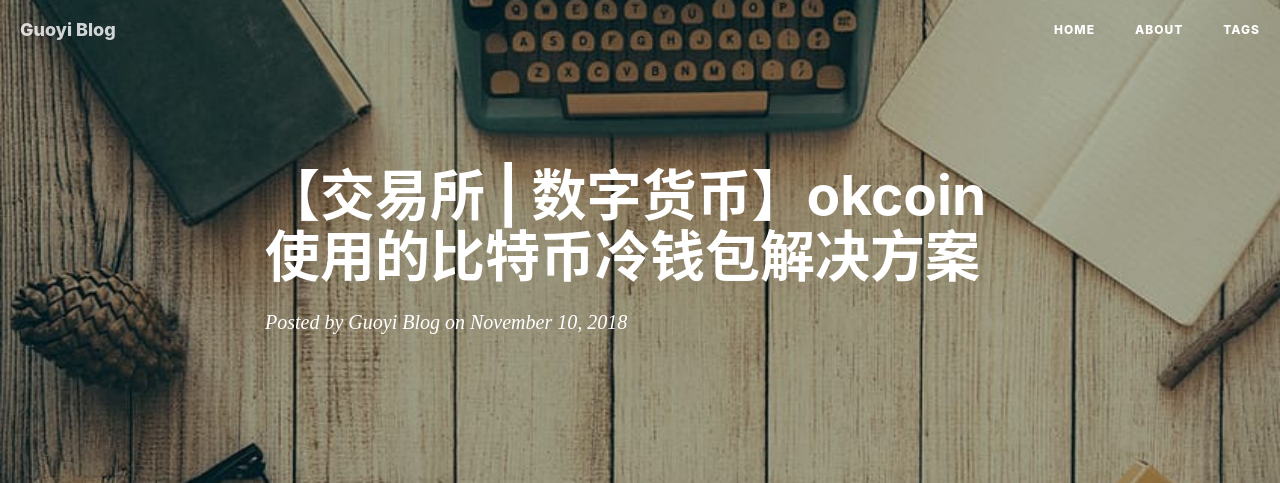
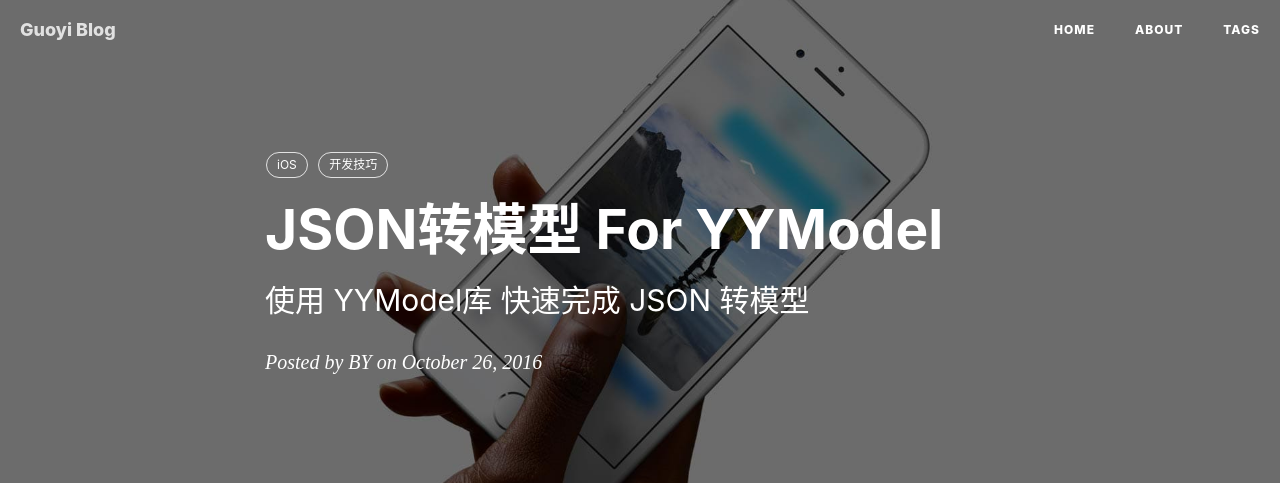
Before and after one commit to GuoyiZhang/GuoyiZhang.github.io, a Jekyll site: the page built from _posts/2018-11-10-【交易所 | 数字货币】OKCoin使用的比特币冷钱包解决方案.md, in a window 1280 px wide. Shown: the top 483 px of the page. Built offline with Jekyll 4.4.1, drawn with Linux system fonts in a browser that asks for light colours; nearby versions of some CDN libraries; our own code applies the rules of GitHub Pages for plain Markdown files; comment, search, counter and statistics services are not loaded; some of the changed text lies outside the part shown; grey boxes are pictures that could not be loaded.

Commit message:
Update 2018-11-10-【交易所 | 数字货币】OKCoin使用的比特币冷钱包解决方案.md

```diff
--- a/_posts/2018-11-10-【交易所 | 数字货币】OKCoin使用的比特币冷钱包解决方案.md
+++ b/_posts/2018-11-10-【交易所 | 数字货币】OKCoin使用的比特币冷钱包解决方案.md
@@ -1,3 +1,16 @@
+---
+layout:     post
+title:      JSON转模型 For YYModel
+subtitle:   使用 YYModel库 快速完成 JSON 转模型
+date:       2016-10-26
+author:     BY
+header-img: img/post-bg-ios9-web.jpg
+catalog: true
+tags:
+    - iOS
+    - 开发技巧
+---
+
 # 【交易所 | 数字货币】OKCoin使用的比特币冷钱包解决方案
 
 
```
